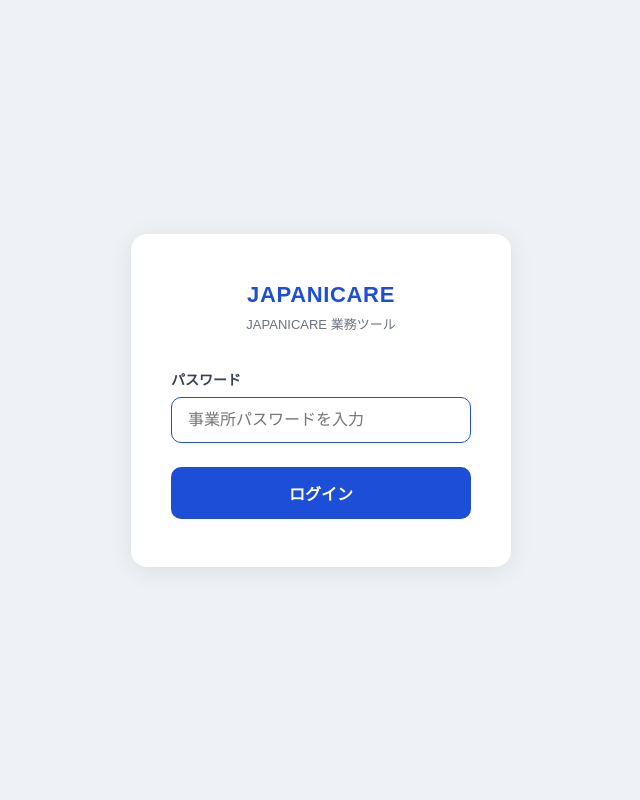
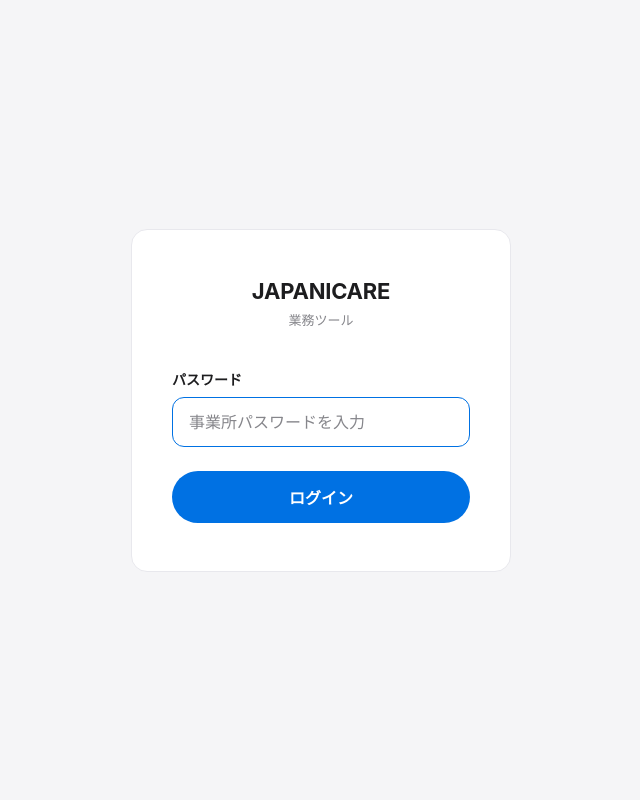
Before and after one commit to zitenweb-beep/japanicare-tools, a Flask app: page /login in a window 1280 px wide. Shown: the whole page, without its empty margins (319-959 px from the left). Run offline with Flask 3, Linux system fonts and the light colour scheme.

Commit message:
Add files via upload

```diff
--- a/templates/login.html
+++ b/templates/login.html
@@ -3,47 +3,48 @@
 <head>
   <meta charset="UTF-8">
   <meta name="viewport" content="width=device-width, initial-scale=1.0">
-  <title>ログイン | 職員考察ツール</title>
+  <title>ログイン | JAPANICARE 業務ツール</title>
   <style>
     *, *::before, *::after { box-sizing: border-box; margin: 0; padding: 0; }
     body {
-      font-family: 'Hiragino Kaku Gothic ProN', 'Hiragino Sans', 'Meiryo', sans-serif;
-      background: #eef2f7;
+      font-family: -apple-system, BlinkMacSystemFont, "Hiragino Sans", "Hiragino Kaku Gothic ProN", "Noto Sans JP", sans-serif;
+      background: #F5F5F7;
       display: flex;
       justify-content: center;
       align-items: center;
       min-height: 100vh;
       padding: 24px;
+      color: #1D1D1F;
     }
     .card {
-      background: #fff;
+      background: #FFFFFF;
       border-radius: 16px;
       padding: 48px 40px;
       width: 100%;
       max-width: 380px;
-      box-shadow: 0 4px 24px rgba(0,0,0,0.08);
+      border: 1px solid #E8E8ED;
     }
     .brand {
       text-align: center;
-      margin-bottom: 36px;
+      margin-bottom: 40px;
     }
     .brand-name {
       font-size: 22px;
-      font-weight: 800;
-      color: #1d4ed8;
-      letter-spacing: 0.03em;
+      font-weight: 700;
+      color: #1D1D1F;
+      letter-spacing: -0.01em;
     }
     .brand-sub {
       font-size: 13px;
-      color: #6b7280;
+      color: #86868B;
       margin-top: 6px;
     }
     .error-box {
-      background: #fef2f2;
-      border: 1.5px solid #fecaca;
-      color: #dc2626;
-      border-radius: 8px;
-      padding: 10px 14px;
+      background: #FFEAEA;
+      border: 1px solid #FFB8B8;
+      color: #CC1818;
+      border-radius: 12px;
+      padding: 12px 16px;
       font-size: 13px;
       margin-bottom: 20px;
     }
@@ -51,42 +52,50 @@
       display: block;
       font-size: 14px;
       font-weight: 600;
-      color: #374151;
+      color: #1D1D1F;
       margin-bottom: 8px;
     }
     input[type="password"] {
       width: 100%;
-      padding: 13px 16px;
-      border: 1.5px solid #d1d5db;
-      border-radius: 10px;
+      padding: 14px 16px;
+      border: 1px solid #D2D2D7;
+      border-radius: 12px;
       font-size: 16px;
+      font-family: inherit;
       outline: none;
-      transition: border-color 0.15s;
-      color: #111;
+      transition: border-color 0.2s;
+      color: #1D1D1F;
+      background: #FFFFFF;
     }
-    input[type="password"]:focus { border-color: #1d4ed8; }
+    input[type="password"]::placeholder {
+      color: #86868B;
+    }
+    input[type="password"]:focus {
+      border-color: #0071E3;
+    }
     button {
       width: 100%;
       margin-top: 24px;
       padding: 14px;
-      background: #1d4ed8;
-      color: #fff;
+      background: #0071E3;
+      color: #FFFFFF;
       border: none;
-      border-radius: 10px;
+      border-radius: 9999px;
       font-size: 16px;
-      font-weight: 700;
+      font-weight: 600;
+      font-family: inherit;
       cursor: pointer;
-      transition: background 0.15s;
+      transition: background 0.2s;
     }
-    button:hover { background: #1e40af; }
-    button:active { background: #1e3a8a; }
+    button:hover { background: #0077ED; }
+    button:active { background: #005BB5; }
   </style>
 </head>
 <body>
   <div class="card">
     <div class="brand">
       <div class="brand-name">JAPANICARE</div>
-      <div class="brand-sub">JAPANICARE 業務ツール</div>
+      <div class="brand-sub">業務ツール</div>
     </div>
 
     {% if error %}
```
